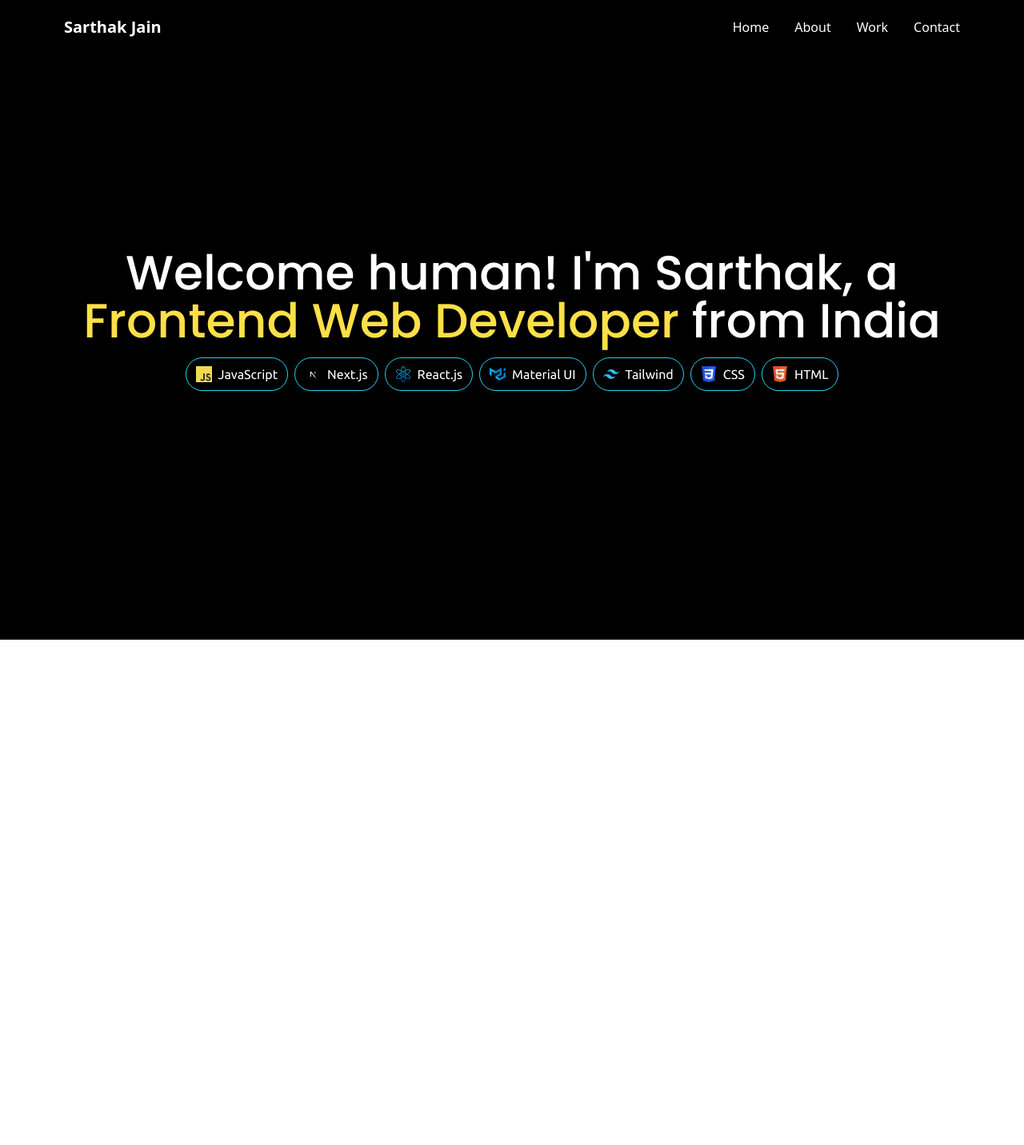
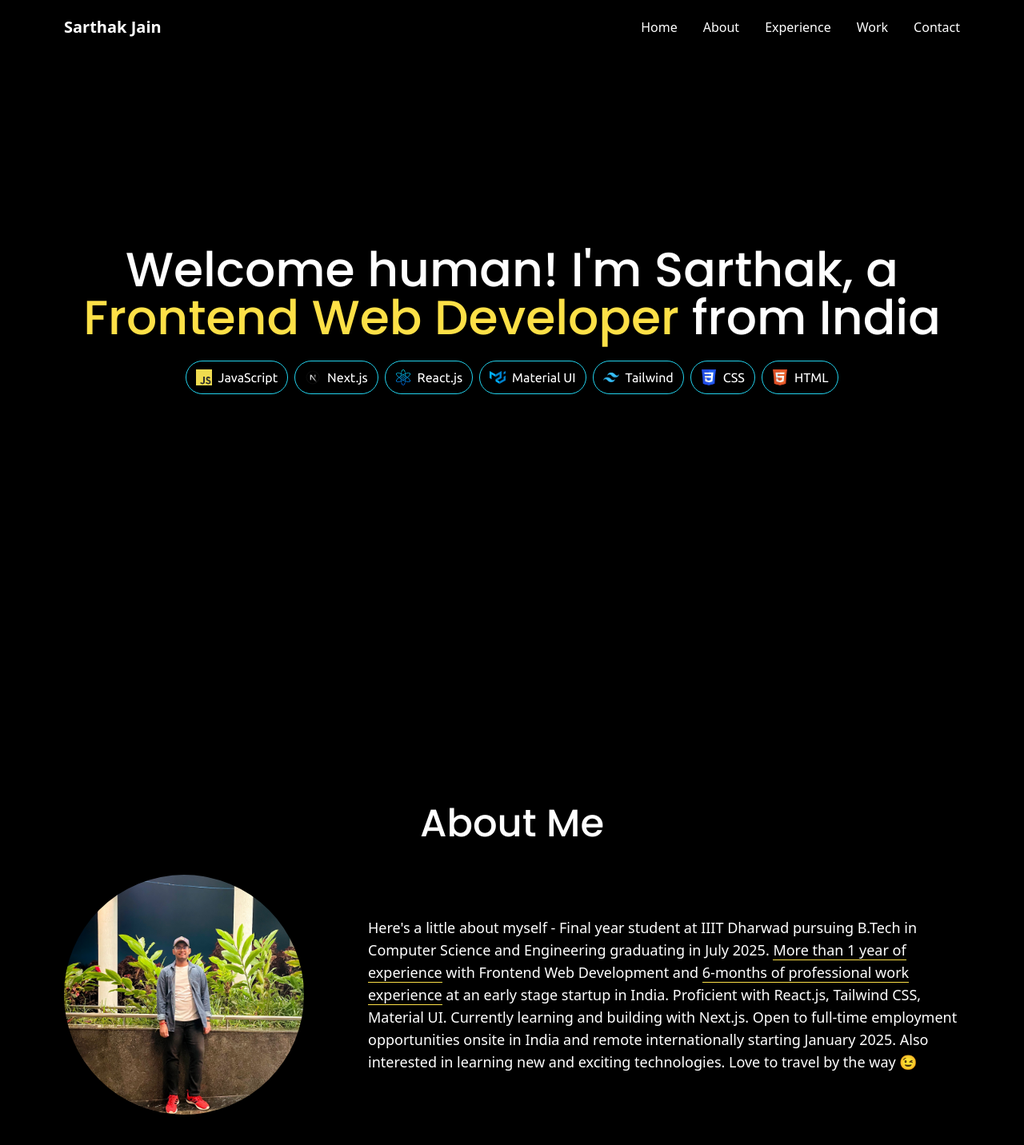
Before and after one commit to sarthakjain03/portfolio-nextjs, a Next.js app: page / in a window 1280 px wide. Shown: the top 1432 px of the page at 80% size. Before the commit the page ends 800 px from the top, so only its background shows below. Built offline with nearby package versions, Linux system fonts and the light colour scheme.

Commit message:
added simple about me section

```diff
--- a/src/app/page.js
+++ b/src/app/page.js
@@ -1,11 +1,13 @@
 import Navbar from "@/components/Navbar";
 import HeroSection from "@/components/HeroSection";
+import AboutMe from "@/components/AboutMe";
 
 export default function Home() {
   return (
-    <div className="bg-black h-[100vh] px-20">
+    <div className="bg-black px-20">
       <Navbar />
       <HeroSection />
+      <AboutMe />
     </div>
   );
 }
--- /dev/null
+++ b/src/components/AboutMe.js
@@ -0,0 +1,15 @@
+import Image from "next/image"
+
+export default function AboutMe() {
+    return (
+        <section id="aboutme" className="flex text-white flex-col justify-center items-center gap-10 h-[100vh]">
+            <h1 className="text-5xl font-poppins font-medium">About Me</h1>
+            <div className="flex items-center w-full justify-around gap-20">
+                <Image src="/dp.jpg" width={300} height={300} alt="Display Picture" className="rounded-full" />
+                <p className="text-lg">
+                    Here&apos;s a little about myself - Final year student at IIIT Dharwad pursuing B.Tech in Computer Science and Engineering graduating in July 2025. <span className="border-b border-b-yellow-300">More than 1 year of experience</span> with Frontend Web Development and <span className="border-b border-b-yellow-300">6-months of professional work experience</span> at an early stage startup in India. Proficient with React.js, Tailwind CSS, Material UI. Currently learning and building with Next.js. Open to full-time employment opportunities onsite in India and remote internationally starting January 2025. Also interested in learning new and exciting technologies. Love to travel by the way 😉
+                </p>
+            </div>
+        </section>
+    )
+}
--- a/src/components/HeroSection.js
+++ b/src/components/HeroSection.js
@@ -3,8 +3,8 @@ import TechTab from './TechTab'
 
 export default function HeroSection() {
     return (
-        <section id="hero-section" className="flex text-white gap-4 items-center min-h-full">
-            <div className='text-center gap-4 flex flex-col'>
+        <section id="hero-section" className="flex text-white gap-4 items-center h-[100vh]">
+            <div className='text-center gap-6 flex flex-col'>
                 <h1 className="text-6xl font-poppins font-medium">
                     Welcome human! I&apos;m Sarthak, a <span className="text-yellow-300">Frontend Web Developer</span> from India
                 </h1>
--- a/src/components/Navbar.js
+++ b/src/components/Navbar.js
@@ -1,13 +1,13 @@
-'use-client'
 export default function Navbar() {
     return (
-        <header className="flex items-center justify-between py-5 text-white fixed top-0 left-0 w-full px-20">
+        <header className="flex items-center justify-between py-5 text-white fixed top-0 left-0 w-full px-20 backdrop-blur-md">
           <p className="font-semibold text-xl">Sarthak Jain</p>
           <nav className="flex justify-between items-center gap-8">
-            <p className="cursor-pointer">Home</p>
-            <p className="cursor-pointer">About</p>
-            <p className="cursor-pointer">Work</p>
-            <p className="cursor-pointer">Contact</p>
+            <p className="cursor-pointer hover:border-b hover:border-b-yellow-300">Home</p>
+            <p className="cursor-pointer hover:border-b hover:border-b-yellow-300">About</p>
+            <p className="cursor-pointer hover:border-b hover:border-b-yellow-300">Experience</p>
+            <p className="cursor-pointer hover:border-b hover:border-b-yellow-300">Work</p>
+            <p className="cursor-pointer hover:border-b hover:border-b-yellow-300">Contact</p>
             </nav>
         </header>
     )
```
